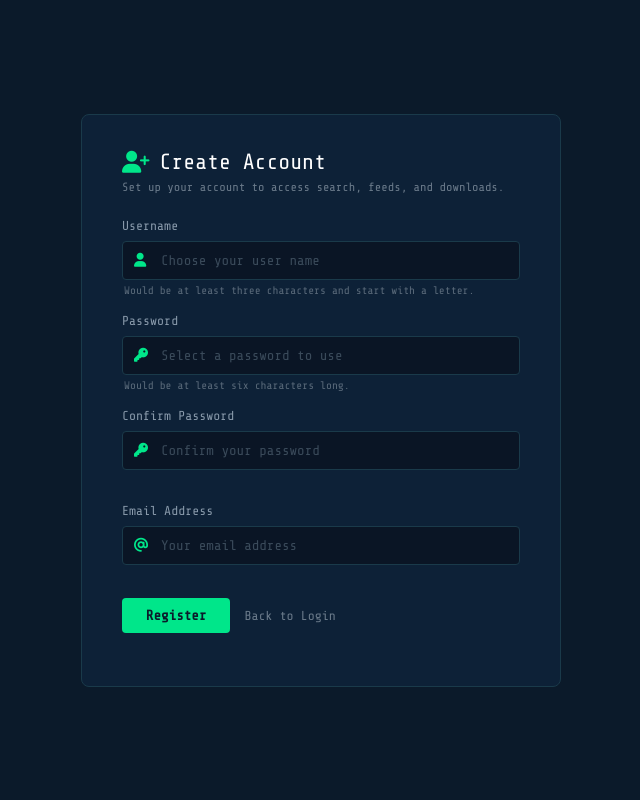
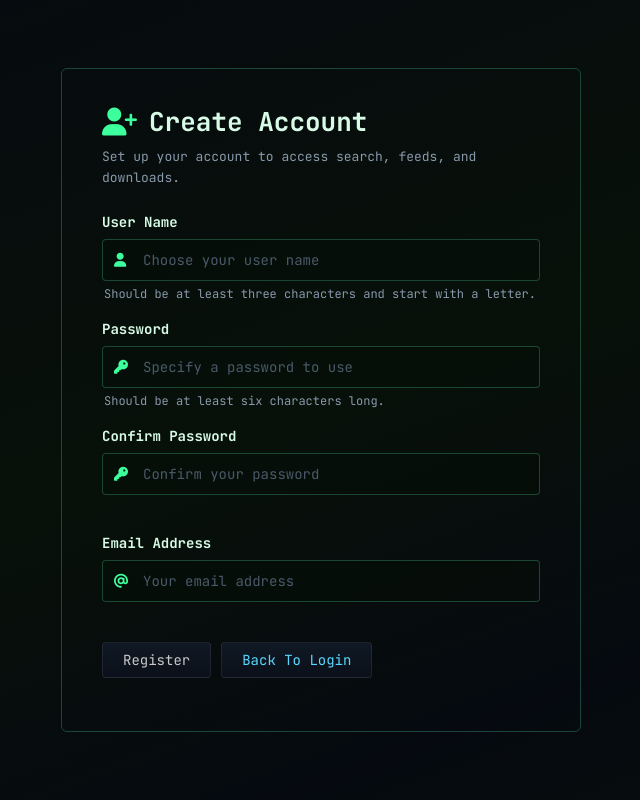
Before and after one commit to stanislav-chubar/nzblife, a PHP site: page /register.php in a window 1280 px wide. Shown: the whole page, without its empty margins (319-959 px from the left). Run offline with PHP 8.4, Linux system fonts and the light colour scheme; data that the repository does not hold is empty; some libraries are stand-ins or nearby versions.

Commit message:
fix: register page

```diff
--- a/register.php
+++ b/register.php
@@ -82,13 +82,18 @@ if ($_SERVER['REQUEST_METHOD'] === 'POST') {
     <meta name="viewport" content="width=device-width, initial-scale=1.0">
     <title>Create Account - <?= e(SITE_NAME) ?></title>
     <link rel="stylesheet" href="https://cdnjs.cloudflare.com/ajax/libs/font-awesome/6.5.0/css/all.min.css">
-    <link href="https://fonts.googleapis.com/css2?family=Share+Tech+Mono&display=swap" rel="stylesheet">
+    <link href="https://fonts.googleapis.com/css2?family=JetBrains+Mono:wght@400;700&display=swap" rel="stylesheet">
     <script src="https://challenges.cloudflare.com/turnstile/v0/api.js" async defer></script>
     <style>
+        :root {
+            --accent: #3dff9e;
+        }
         * { margin: 0; padding: 0; box-sizing: border-box; }
         body {
-            background: #0b1a2a;
-            font-family: 'Share Tech Mono', 'Courier New', monospace;
+            background: #060a10;
+            background: linear-gradient(160deg, #060a10 0%, #071009 50%, #060a10 80%, #070d0b 100%);
+            background-attachment: fixed;
+            font-family: "JetBrains Mono", "Fira Code", "SFMono-Regular", Menlo, Consolas, "Liberation Mono", monospace;
             font-size: 14px;
             color: #c8c8c8;
             min-height: 100vh;
@@ -97,41 +102,55 @@ if ($_SERVER['REQUEST_METHOD'] === 'POST') {
             justify-content: center;
             padding: 40px 20px;
         }
-        a { color: #00e68a; text-decoration: none; }
-        a:hover { color: #33ffaa; }
+
+        /* Scrollbar */
+        ::-webkit-scrollbar { width: 10px; height: 10px; }
+        ::-webkit-scrollbar-track { background: #0b140d; }
+        ::-webkit-scrollbar-thumb {
+            background: linear-gradient(180deg, rgba(75, 178, 89, 0.9) 0%, rgba(55, 138, 68, 0.9) 100%);
+            border: 2px solid #0b140d;
+            border-radius: 10px;
+        }
+
+        a { color: #5ad7ff; text-decoration: none; }
+        a:hover {
+            color: var(--accent);
+            text-shadow: 0 0 12px rgba(61, 255, 158, 0.35);
+        }
 
         .auth-card {
-            background: #0d2137;
-            border: 1px solid #1a3a4a;
-            border-radius: 8px;
+            border: 1px solid rgba(93, 255, 180, 0.24);
+            border-radius: 6px;
             padding: 35px 40px;
             width: 100%;
-            max-width: 480px;
+            max-width: 520px;
         }
         .auth-header {
             display: flex;
             align-items: center;
-            gap: 10px;
-            margin-bottom: 6px;
+            gap: 12px;
+            margin-bottom: 8px;
         }
         .auth-header i {
-            color: #00e68a;
-            font-size: 22px;
+            color: var(--accent);
+            font-size: 28px;
         }
         .auth-header h1 {
-            color: #fff;
-            font-size: 22px;
-            font-weight: normal;
+            color: #d7fbe6;
+            font-size: 26px;
+            font-weight: 700;
         }
         .auth-subtitle {
-            color: #6a7a8a;
-            font-size: 12px;
+            color: #8899aa;
+            font-size: 13px;
             margin-bottom: 24px;
+            line-height: 1.6;
         }
         .form-label {
             display: block;
-            color: #8899aa;
-            font-size: 13px;
+            color: #d7fbe6;
+            font-size: 14px;
+            font-weight: 700;
             margin-bottom: 8px;
         }
         .input-with-icon {
@@ -143,57 +162,73 @@ if ($_SERVER['REQUEST_METHOD'] === 'POST') {
             left: 12px;
             top: 50%;
             transform: translateY(-50%);
-            color: #00e68a;
+            color: var(--accent);
             font-size: 14px;
         }
         .input-with-icon input {
             width: 100%;
-            background: #0a1525;
-            border: 1px solid #1a3a4a;
+            background: rgba(6, 14, 7, 0.6);
+            border: 1px solid rgba(93, 255, 180, 0.24);
             color: #c8c8c8;
-            padding: 11px 14px 11px 38px;
-            font-family: 'Share Tech Mono', monospace;
+            padding: 11px 14px 11px 40px;
+            font-family: "JetBrains Mono", "Fira Code", monospace;
             font-size: 14px;
             border-radius: 4px;
             outline: none;
-            transition: border-color 0.2s;
+            transition: border-color 0.2s, box-shadow 0.2s;
         }
-        .input-with-icon input:focus { border-color: #00e68a; }
-        .input-with-icon input::placeholder { color: #3a4a5a; }
+        .input-with-icon input:focus {
+            border-color: var(--accent);
+            box-shadow: 0 0 8px rgba(61, 255, 158, 0.15);
+        }
+        .input-with-icon input::placeholder { color: #4a5a6a; }
 
         .field-hint {
-            color: #5a6a7a;
-            font-size: 11px;
+            color: #8899aa;
+            font-size: 12px;
             margin-bottom: 16px;
             padding-left: 2px;
+            line-height: 1.6;
         }
 
         .btn-row {
             display: flex;
             align-items: center;
-            gap: 14px;
+            gap: 10px;
             margin-bottom: 18px;
-            margin-top: 6px;
+            margin-top: 8px;
         }
         .btn {
-            padding: 10px 24px;
-            font-family: 'Share Tech Mono', monospace;
+            padding: 8px 20px;
+            font-family: "JetBrains Mono", "Fira Code", monospace;
             font-size: 14px;
             border-radius: 4px;
             cursor: pointer;
-            border: none;
+            transition: all 0.15s;
         }
-        .btn-green {
-            background: #00e68a;
-            color: #0b1a2a;
-            font-weight: bold;
+        .btn-register {
+            background: linear-gradient(180deg, rgba(17, 26, 39, 0.95), rgba(11, 17, 26, 0.96));
+            border: 1px solid rgba(255, 255, 255, 0.08);
+            color: #c8c8c8;
         }
-        .btn-green:hover { background: #33ffaa; }
-        .back-link {
-            color: #6a7a8a;
-            font-size: 13px;
+        .btn-register:hover {
+            background: linear-gradient(180deg, rgba(16, 40, 20, 0.96) 0%, rgba(10, 26, 13, 0.96) 100%);
+            border: 1px solid rgba(100, 210, 114, 0.42);
+            color: var(--accent);
         }
-        .back-link:hover { color: #00e68a; }
+        .btn-back {
+            background: linear-gradient(180deg, rgba(17, 26, 39, 0.95), rgba(11, 17, 26, 0.96));
+            border: 1px solid rgba(255, 255, 255, 0.08);
+            color: #5ad7ff;
+            text-decoration: none;
+            display: inline-block;
+        }
+        .btn-back:hover {
+            background: linear-gradient(180deg, rgba(16, 40, 20, 0.96) 0%, rgba(10, 26, 13, 0.96) 100%);
+            border: 1px solid rgba(100, 210, 114, 0.42);
+            color: var(--accent);
+            text-shadow: none;
+        }
 
         .turnstile-row {
             margin-bottom: 18px;
@@ -207,7 +242,7 @@ if ($_SERVER['REQUEST_METHOD'] === 'POST') {
         }
         .flash-error {
             background: rgba(255, 60, 60, 0.1);
-            border: 1px solid #5a2020;
+            border: 1px solid rgba(255, 60, 60, 0.3);
             color: #ff6666;
         }
     </style>
@@ -228,20 +263,20 @@ if ($_SERVER['REQUEST_METHOD'] === 'POST') {
         <form method="POST" action="register.php">
             <?= csrf_input() ?>
 
-            <label class="form-label">Username</label>
+            <label class="form-label">User Name</label>
             <div class="input-with-icon">
                 <i class="fas fa-user icon"></i>
                 <input type="text" name="username" placeholder="Choose your user name" required
                        value="<?= e($_POST['username'] ?? '') ?>">
             </div>
-            <p class="field-hint">Would be at least three characters and start with a letter.</p>
+            <p class="field-hint">Should be at least three characters and start with a letter.</p>
 
             <label class="form-label">Password</label>
             <div class="input-with-icon">
                 <i class="fas fa-key icon"></i>
-                <input type="password" name="password" placeholder="Select a password to use" required>
+                <input type="password" name="password" placeholder="Specify a password to use" required>
             </div>
-            <p class="field-hint">Would be at least six characters long.</p>
+            <p class="field-hint">Should be at least six characters long.</p>
 
             <label class="form-label">Confirm Password</label>
             <div class="input-with-icon">
@@ -259,8 +294,8 @@ if ($_SERVER['REQUEST_METHOD'] === 'POST') {
             <p class="field-hint">&nbsp;</p>
 
             <div class="btn-row">
-                <button type="submit" class="btn btn-green">Register</button>
-                <a href="login.php" class="back-link">Back to Login</a>
+                <button type="submit" class="btn btn-register">Register</button>
+                <a href="login.php" class="btn btn-back">Back To Login</a>
             </div>
 
             <?php if (TURNSTILE_SITE_KEY): ?>
```
